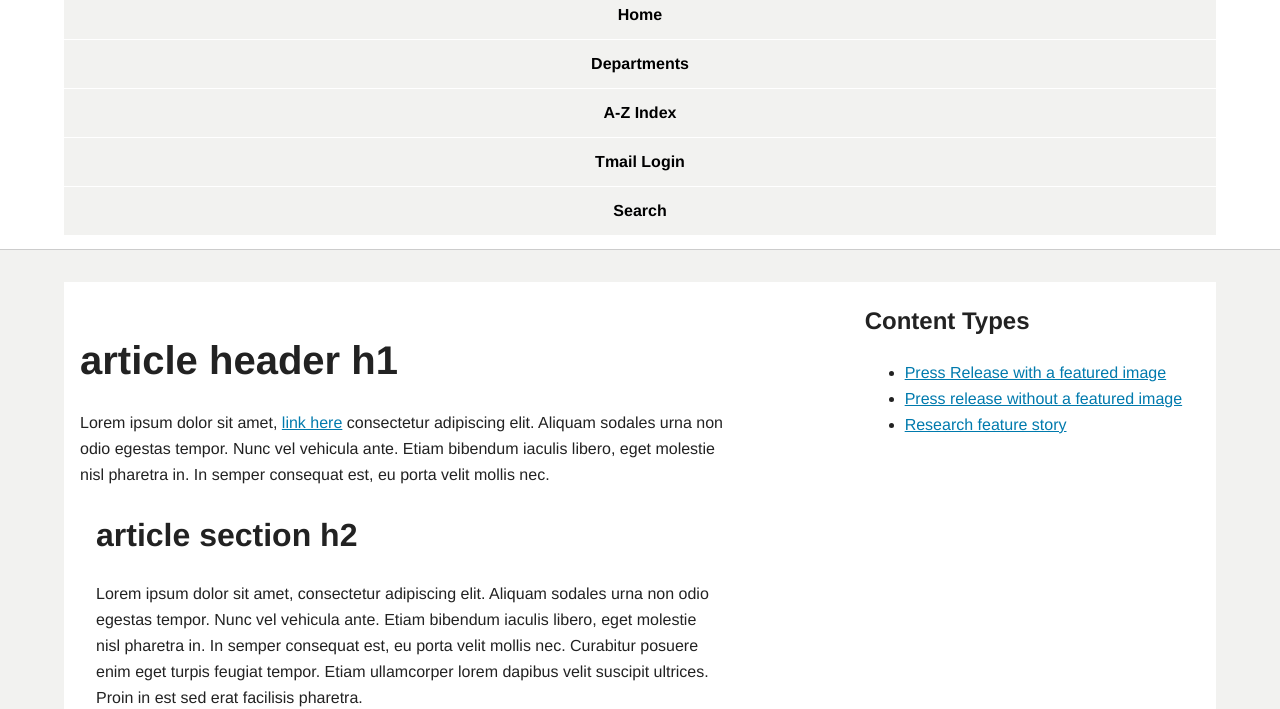
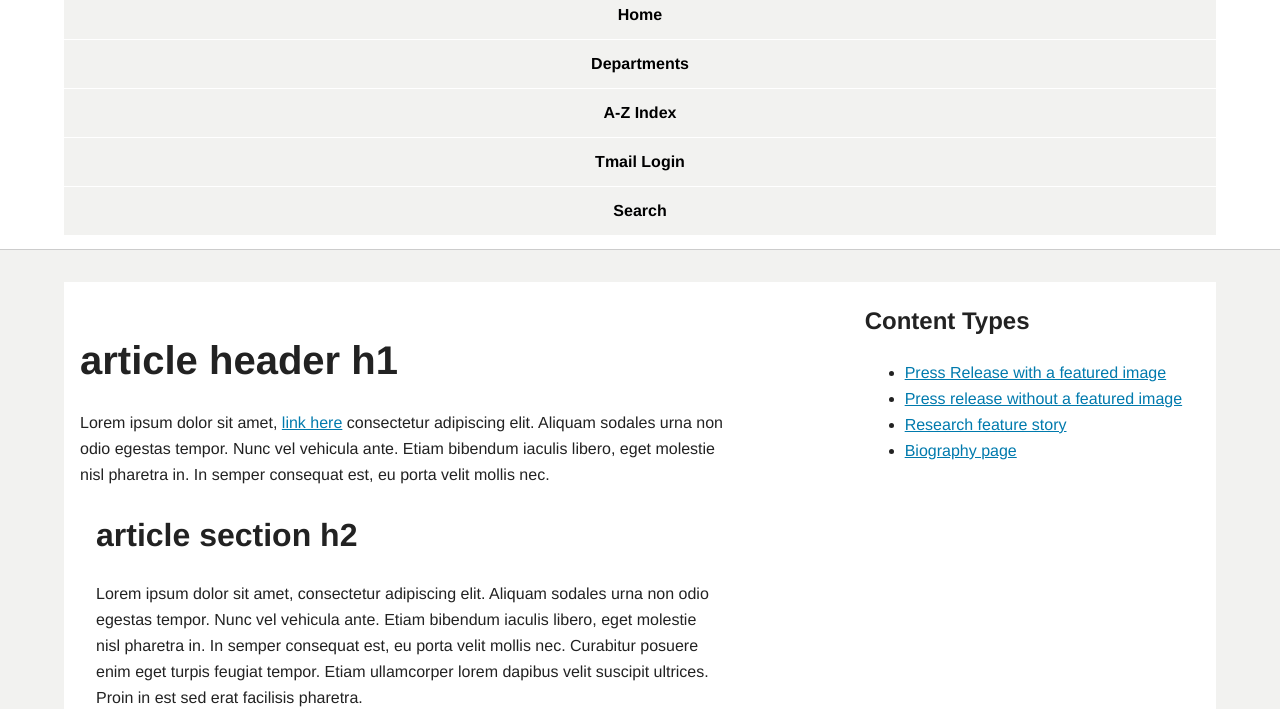
Before and after one commit to ut-system/tenn-edu-starter, a plain HTML site: page index.html in a window 1280 px wide. Shown: the part 92-801 px from the top of the page. Drawn offline with nearby package versions, Linux system fonts and the light colour scheme.

Commit message:
Updated links
added link to biography template

```diff
--- a/index.html
+++ b/index.html
@@ -65,6 +65,7 @@
                         <li><a href="press-release-featured-img.html">Press Release with a featured image</a></li>
                         <li><a href="press-release-no-featured-img.html">Press release without a featured image</a></li>
                         <li><a href="research-feature.html">Research feature story</a></li>
+                        <li><a href="biography.html">Biography page</a></li>
                 </ul>
                 </aside>
 
```
